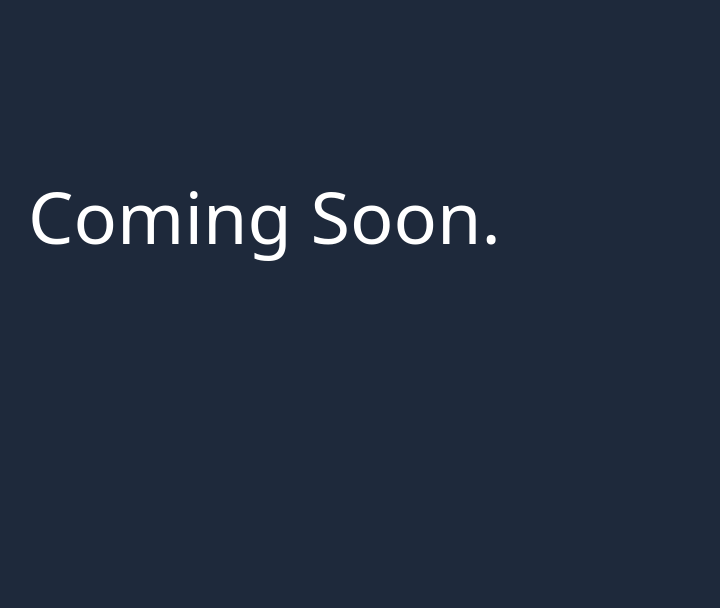
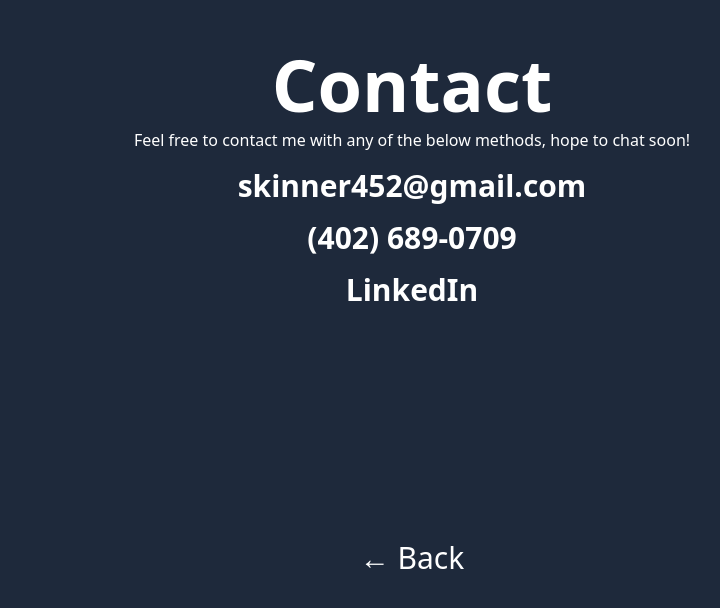
Before and after one commit to skinner452/alecskinner, a React (Create React App) app: page /contact in a window 1280 px wide. Shown: the part 184-792 px from the top of the page, without its empty margins (228-948 px from the left). Built offline with nearby package versions, Linux system fonts and the light colour scheme.

Commit message:
Added contact page

```diff
--- a/src/App.tsx
+++ b/src/App.tsx
@@ -1,7 +1,8 @@
 import { lazy, Suspense } from "react";
-import { BrowserRouter, Route, Routes } from "react-router-dom";
+import { BrowserRouter, Link, Route, Routes } from "react-router-dom";
 import TextPage from "./pages/TextPage";
 import TitleUpdater from "./components/TitleUpdater";
+import BackButton from "./components/BackButton";
 
 const Home = lazy(() => import("./pages/Home"));
 const AboutMe = lazy(() => import("./pages/AboutMe"));
@@ -13,7 +14,7 @@ function App() {
   return (
     <BrowserRouter>
       <TitleUpdater />
-      <div className="flex min-h-screen bg-slate-800 text-white p-10">
+      <div className="flex flex-col gap-10 min-h-screen bg-slate-800 text-white p-10">
         <Suspense>
           <Routes>
             <Route path="/" element={<Home />} />
@@ -24,6 +25,7 @@ function App() {
             <Route path="*" element={<TextPage text="Not Found" />} />
           </Routes>
         </Suspense>
+        <BackButton />
       </div>
     </BrowserRouter>
   );
--- /dev/null
+++ b/src/components/BackButton.tsx
@@ -0,0 +1,17 @@
+import { Link, useLocation } from "react-router-dom";
+
+const BackButton = () => {
+  const location = useLocation();
+
+  if (location.pathname === "/") {
+    return null;
+  }
+
+  return (
+    <Link to={"/"} className="text-center text-3xl">
+      &larr; Back
+    </Link>
+  );
+};
+
+export default BackButton;
--- a/src/pages/AboutMe.tsx
+++ b/src/pages/AboutMe.tsx
@@ -7,7 +7,6 @@ import GoImage from "../images/go.png";
 import DjangoImage from "../images/django.png";
 import MySQLImage from "../images/mysql.png";
 
-import { Link } from "react-router-dom";
 import TimelineEntry from "../components/TimelineEntry";
 import TopSkill from "../components/TopSkill";
 
@@ -143,10 +142,6 @@ const AboutMe = () => {
           url={"https://connectrn.com/"}
         />
       </div>
-
-      <Link to={"/"} className="text-center text-3xl">
-        &larr; Back
-      </Link>
     </div>
   );
 };
--- a/src/pages/Contact.tsx
+++ b/src/pages/Contact.tsx
@@ -1,7 +1,33 @@
-import TextPage from "./TextPage";
+import { Link } from "react-router-dom";
 
 const Contact = () => {
-  return <TextPage text="Coming Soon." />;
+  return (
+    <div className="container m-auto max-w-4xl text-center flex flex-col gap-4">
+      {/* Header */}
+      <div className="flex flex-col gap-2">
+        <p className="text-7xl font-bold">Contact</p>
+        <p className="font-extralight">
+          Feel free to contact me with any of the below methods, hope to chat
+          soon!
+        </p>
+      </div>
+
+      {/* Contact Methods */}
+      <div className="flex flex-col gap-4 text-3xl font-bold">
+        <Link to="mailto:skinner452@gmail.com" target="_blank">
+          skinner452@gmail.com
+        </Link>
+
+        <Link to="tel:402-689-0709" target="_blank">
+          (402) 689-0709
+        </Link>
+
+        <Link to="https://www.linkedin.com/in/alecskinner/" target="_blank">
+          LinkedIn
+        </Link>
+      </div>
+    </div>
+  );
 };
 
 export default Contact;
--- a/src/pages/TextPage.tsx
+++ b/src/pages/TextPage.tsx
@@ -5,7 +5,7 @@ type Props = {
 const TextPage = ({ text }: Props) => {
   return (
     <div className="container max-w-3xl m-auto">
-      <p className="text-7xl">{text}</p>
+      <p className="text-7xl text-center">{text}</p>
     </div>
   );
 };
```
